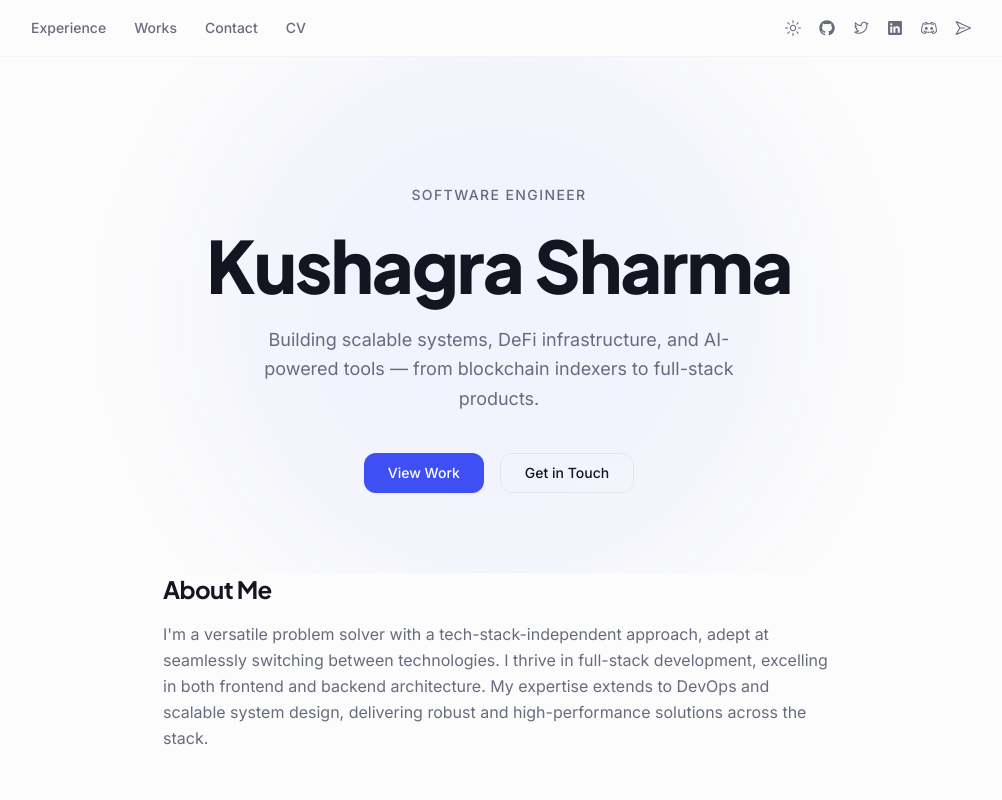
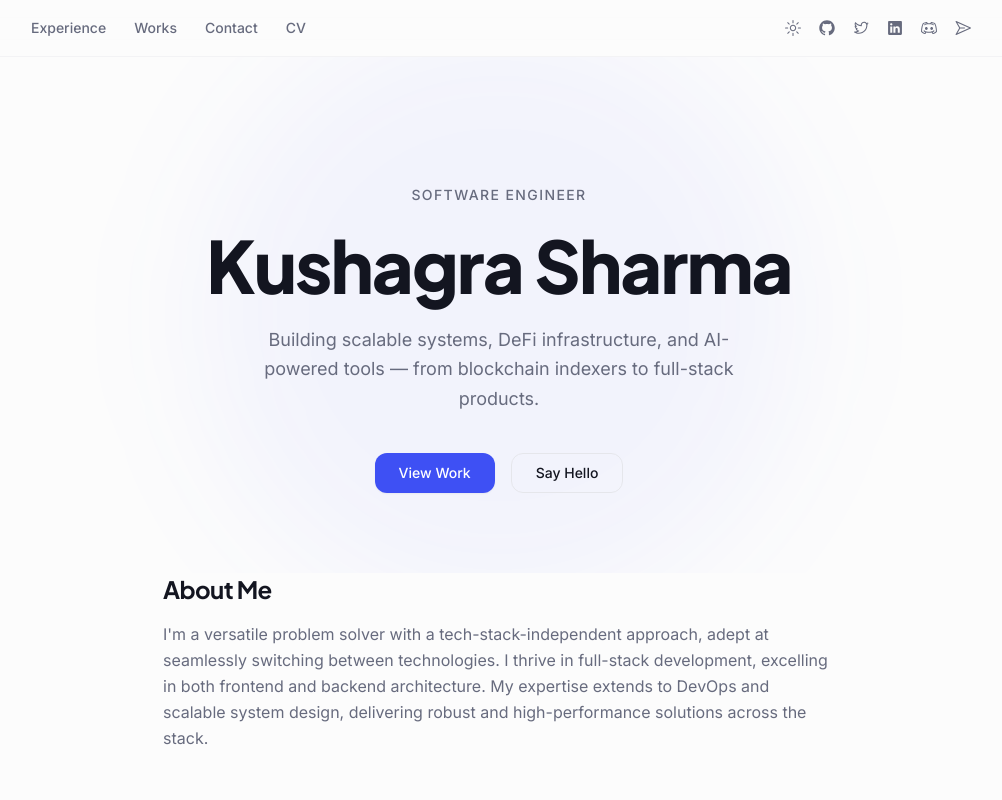
Before and after one commit to skushagra9/ci-loop-e2e, a Next.js app: page / in a window 1280 px wide. Shown: the top 800 px of the page, without its empty margins (141-1143 px from the left). Built offline with nearby package versions, Linux system fonts and the light colour scheme.

Commit message:
Make the contact button friendlier

```diff
--- a/src/components/Heading.tsx
+++ b/src/components/Heading.tsx
@@ -27,7 +27,7 @@ export default function Header() {
             href="#contact"
             className="inline-flex h-10 items-center rounded-lg border border-border px-6 text-sm font-medium transition-colors hover:bg-secondary"
           >
-            Get in Touch
+            Say Hello
           </a>
         </div>
       </div>
```
Also changed, not shown: 1 other file (tests, documents, lock files or other folders).
